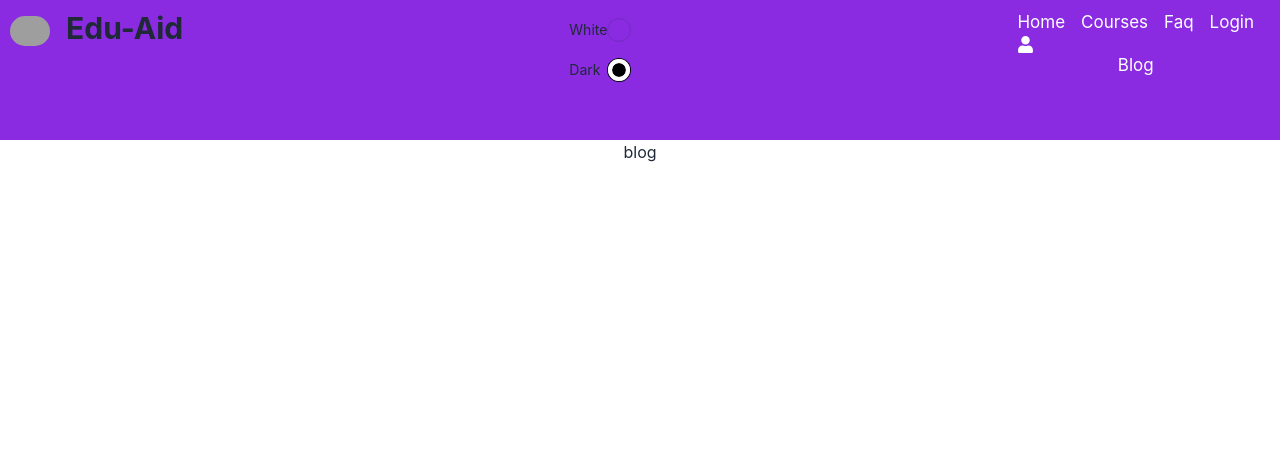
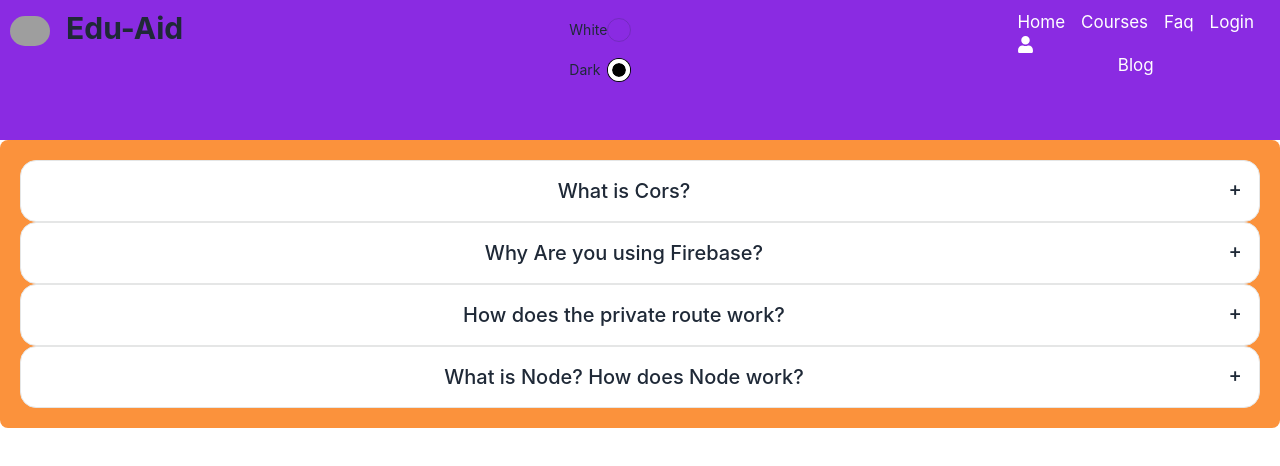
Before and after one commit to didar07/edu-aid-client, a React (Create React App) app: page /blog in a window 1280 px wide. Shown: the top 466 px of the page. Built offline with nearby package versions, Linux system fonts and the light colour scheme; no server answers; grey boxes are pictures that could not be loaded.

Commit message:
blog added

```diff
--- a/src/components/Blog/Blog.js
+++ b/src/components/Blog/Blog.js
@@ -2,8 +2,46 @@ import React from 'react';
 
 const Blog = () => {
     return (
-        <div>
-            <h2>blog</h2>
+        <div className='p-5 bg-orange-400 rounded-lg'>
+            <div tabIndex={0} className="collapse collapse-plus border border-base-300 bg-base-100 rounded-box">
+                <div className="collapse-title text-xl font-medium">
+                    What is Cors?
+                </div>
+                <div className="collapse-content">
+                    <p>Cross-origin resource sharing ( CORS) is a mechanism that allows restricted resources on a web page to be requested from another domain outside the domain from which the first resource was served. [1] A web page may freely embed cross-origin images, stylesheets, scripts, iframes, and videos. [2] Certain "cross-domain" requests, notably Ajax requests, are forbidden by default by the same-origin security policy.</p>
+                </div>
+            </div>
+
+            <div tabIndex={0} className="collapse collapse-plus border border-base-300 bg-base-100 rounded-box">
+                <div className="collapse-title text-xl font-medium">
+                    Why Are you using Firebase?
+                </div>
+                <div className="collapse-content">
+                    <p>Using Firebase in your project allows you to focus on the frontend and not so much on the backend because Firebase does a lot of things under the hood for you. Firebase also helps keeps costs low and reduces the need for boilerplate backend code. Firebase also helps you monitor errors. <br /> The top ten User Authentication and Access Management platforms include:
+
+                        Prove MFA | Duo Access | HID Global IAM | ESET Secure Authentication | Ping Identity | TypingDNA Verify 2FA | Thales SafeNet Trusted Access | Entrust Identity Enterprise | Okta Adaptive Multi-Factor Authentication | SecureAuth Identity Platform</p>
+                </div>
+            </div>
+
+            <div tabIndex={0} className="collapse collapse-plus border border-base-300 bg-base-100 rounded-box">
+                <div className="collapse-title text-xl font-medium">
+                    How does the private route work?
+                </div>
+                <div className="collapse-content">
+                    <p>The react private route component renders a route component if the user is logged in and in an authorised role for the route, if the user isn’t logged in they’re redirected to the /login page, if the user is logged in but aren’t in an authorised role they’re redirected to the home page.</p>
+                </div>
+            </div>
+
+            <div tabIndex={0} className="collapse collapse-plus border border-base-300 bg-base-100 rounded-box">
+                <div className="collapse-title text-xl font-medium">
+                    What is Node? How does Node work?
+                </div>
+                <div className="collapse-content">
+                    <p>Nodes are the custodians of a blockchain. They keep all copies of the ledger in sync, storing encrypted data of past transactions while taking on new blocks for scalable growth. They are algorithmically programmed to execute transactions based on a majority consensus.
+                        <br />Node is completely event-driven. Basically the server consists of one thread processing one event after another. A new request coming in is one kind of event.
+                    </p>
+                </div>
+            </div>
         </div>
     );
 };
```
